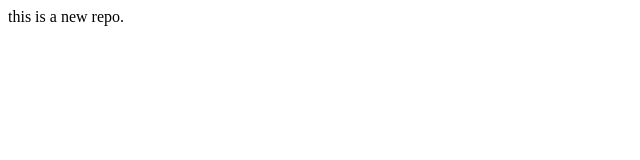
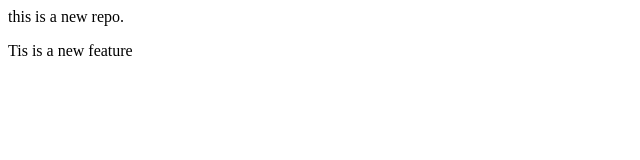
Before and after one commit to Gousicarma/LocalRepo, a plain HTML site: page index.html in a window 1280 px wide. Shown: the whole page, without its empty margins (0-640 px from the left). Drawn offline with Linux system fonts and the light colour scheme.

Commit message:
Add new feature

```diff
--- a/index.html
+++ b/index.html
@@ -1 +1,2 @@
 <P> this is a new repo.</P>
+<P>Tis is a new feature</P>
```
